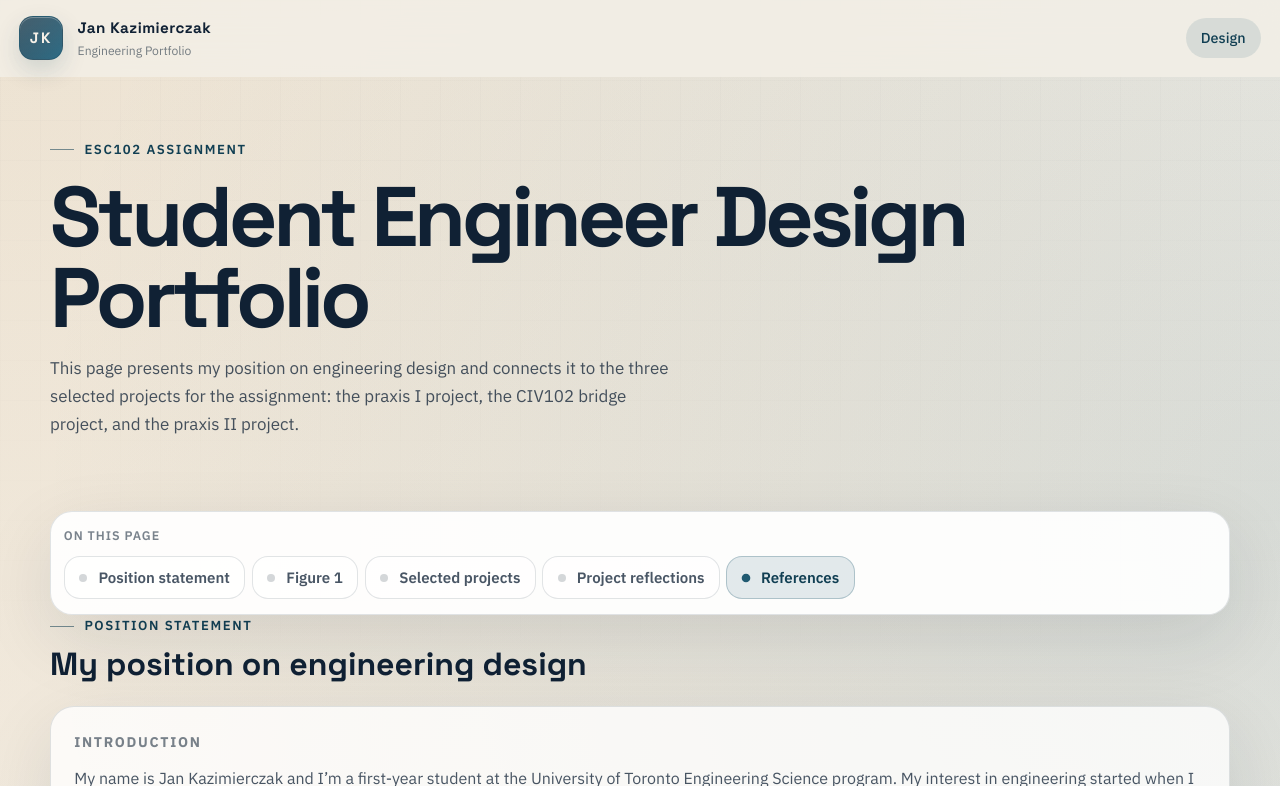
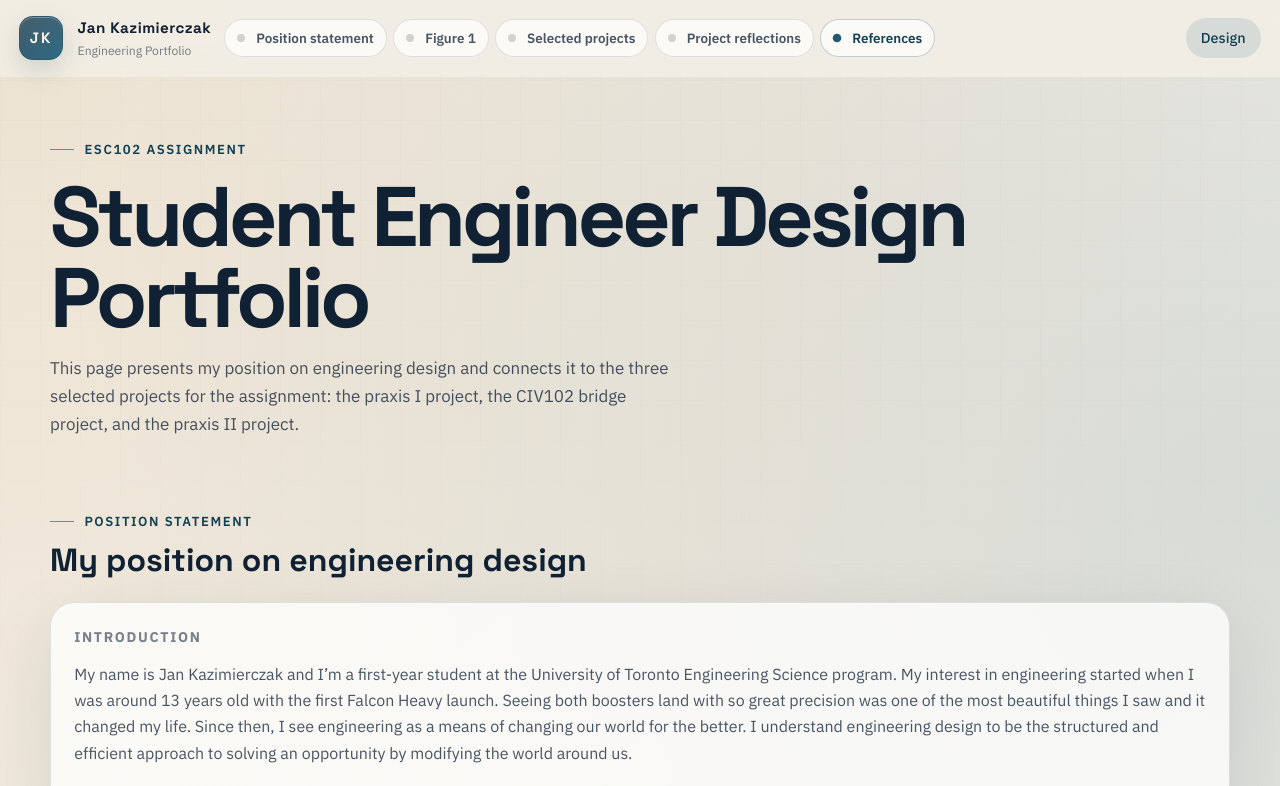
Before and after one commit to JanKazimierczak/Website, a plain HTML site: page design.html in a window 1280 px wide. Shown: the top 786 px of the page. Drawn offline with Linux system fonts and the light colour scheme.

Commit message:
assignment mk5

```diff
--- a/site.css
+++ b/site.css
@@ -1601,51 +1601,64 @@ section {
   }
 }
 
-@media (max-width: 1399px) {
-
-  .design-layout {
-    grid-template-columns: 1fr;
-    grid-template-areas:
-      "nav"
-      "content";
-  }
-
-  .design-content > [data-section-track] {
-    scroll-margin-top: 10.5rem;
-  }
-
-  .design-nav-shell {
-    grid-area: nav;
-    position: sticky;
-    top: 5.4rem;
+@media (max-width: 1700px) {
+  .site-nav.has-inline-section-nav {
+    gap: 0.8rem;
+  }
+
+  .site-nav.has-inline-section-nav .brand {
+    flex: 0 0 auto;
+  }
+
+  .site-nav.has-inline-section-nav .design-nav-shell {
+    position: static;
+    top: auto;
     left: auto;
     width: auto;
-    z-index: 11;
-  }
-
-  .design-nav-panel {
-    gap: 0.7rem;
-    padding: 0.8rem;
-  }
-
-  .design-nav-links {
+    min-width: 0;
+    max-width: none;
+    flex: 1 1 auto;
+    z-index: auto;
+  }
+
+  .site-nav.has-inline-section-nav .design-nav-panel {
     display: flex;
+    align-items: center;
+    min-width: 0;
+    gap: 0.45rem;
+    padding: 0;
+    border: 0;
+    border-radius: 0;
+    background: transparent;
+    box-shadow: none;
+  }
+
+  .site-nav.has-inline-section-nav .design-nav-panel > .small-label {
+    display: none;
+  }
+
+  .site-nav.has-inline-section-nav .design-nav-links {
+    display: flex;
+    gap: 0.38rem;
+    min-width: 0;
     overflow-x: auto;
-    padding-bottom: 0.12rem;
+    padding-bottom: 0;
     scrollbar-width: none;
   }
 
-  .design-nav-links::-webkit-scrollbar {
+  .site-nav.has-inline-section-nav .design-nav-links::-webkit-scrollbar {
     display: none;
   }
 
-  .design-nav-links a {
+  .site-nav.has-inline-section-nav .design-nav-links a {
     flex: 0 0 auto;
+    min-height: 38px;
+    padding: 0.55rem 0.75rem;
+    border-radius: 999px;
     white-space: nowrap;
-    font-size: 0.94rem;
+    font-size: 0.84rem;
     line-height: 1.2;
-    padding: 0.72rem 0.9rem;
-    border-radius: 16px;
+    background: rgba(255, 255, 255, 0.68);
   }
 }
 
--- a/site.js
+++ b/site.js
@@ -167,6 +167,14 @@ document.addEventListener("DOMContentLoaded", () => {
 
   const sectionNav = document.querySelector("[data-section-nav]");
   if (sectionNav) {
+    const sectionNavShell = sectionNav.closest(".design-nav-shell");
+    const siteNav = document.querySelector(".site-nav");
+    const sectionNavMarker = document.createElement("div");
+    sectionNavMarker.hidden = true;
+    if (sectionNavShell?.parentNode) {
+      sectionNavShell.parentNode.insertBefore(sectionNavMarker, sectionNavShell);
+    }
+
     const sectionLinks = Array.from(sectionNav.querySelectorAll("[data-section-link]"));
     const trackedSections = sectionLinks
       .map((link) => {
@@ -187,13 +195,39 @@ document.addEventListener("DOMContentLoaded", () => {
       });
     };
 
+    const syncSectionNavPlacement = () => {
+      if (!sectionNavShell || !siteNav || !sectionNavMarker.parentNode) {
+        return;
+      }
+
+      const shouldInlineHeader = window.innerWidth <= 1700;
+      if (shouldInlineHeader) {
+        const navLinks = siteNav.querySelector(".nav-links");
+        const navToggle = siteNav.querySelector("[data-nav-toggle]");
+        const insertionPoint = navLinks || navToggle || null;
+
+        if (sectionNavShell.parentElement !== siteNav) {
+          siteNav.insertBefore(sectionNavShell, insertionPoint);
+        }
+        sectionNavShell.classList.add("is-inline-header");
+        siteNav.classList.add("has-inline-section-nav");
+        return;
+      }
+
+      if (sectionNavShell.parentElement !== sectionNavMarker.parentNode || sectionNavMarker.nextSibling !== sectionNavShell) {
+        sectionNavMarker.parentNode.insertBefore(sectionNavShell, sectionNavMarker.nextSibling);
+      }
+      sectionNavShell.classList.remove("is-inline-header");
+      siteNav.classList.remove("has-inline-section-nav");
+    };
+
     const getTrackingLine = () => {
       const headerHeight = document.querySelector(".site-header")?.offsetHeight || 0;
-      if (window.innerWidth <= 1399) {
-        const navHeight = sectionNav.closest(".design-nav-shell")?.offsetHeight || 0;
-        const mobileDepth = Math.min(Math.max(window.innerHeight * 0.18, 96), 160);
-        return headerHeight + navHeight + mobileDepth;
+      if (sectionNavShell?.classList.contains("is-inline-header")) {
+        const inlineDepth = Math.min(Math.max(window.innerHeight * 0.16, 88), 140);
+        return headerHeight + inlineDepth;
       }
+
       const desktopDepth = Math.min(Math.max(window.innerHeight * 0.24, 150), 260);
       return headerHeight + desktopDepth;
     };
@@ -241,9 +275,13 @@ document.addEventListener("DOMContentLoaded", () => {
       setActiveSection(activeId);
     };
 
+    syncSectionNavPlacement();
     syncActiveSection();
     window.addEventListener("scroll", syncActiveSection, { passive: true });
-    window.addEventListener("resize", syncActiveSection);
+    window.addEventListener("resize", () => {
+      syncSectionNavPlacement();
+      syncActiveSection();
+    });
 
     sectionLinks.forEach((link) => {
       link.addEventListener("click", () => {
```
